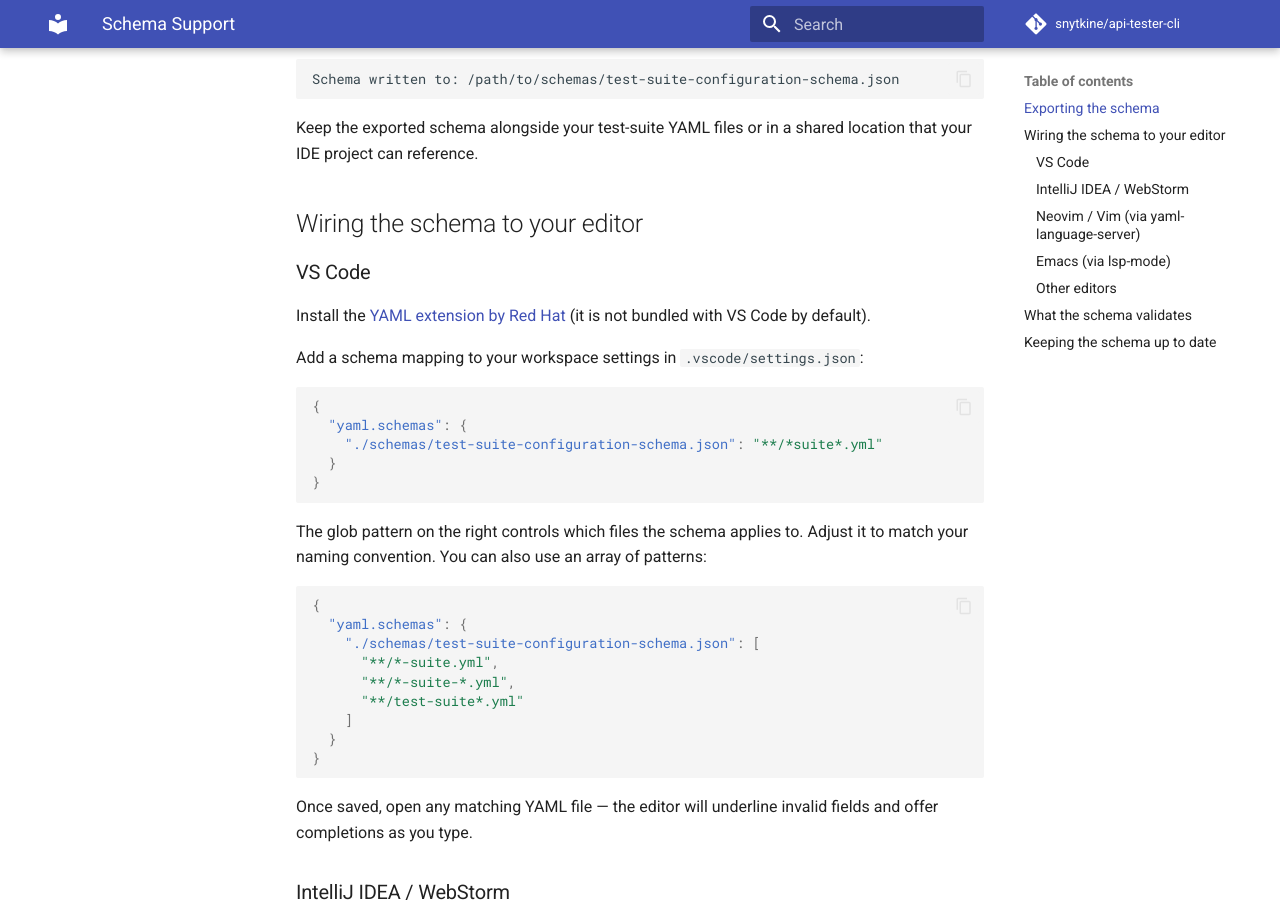
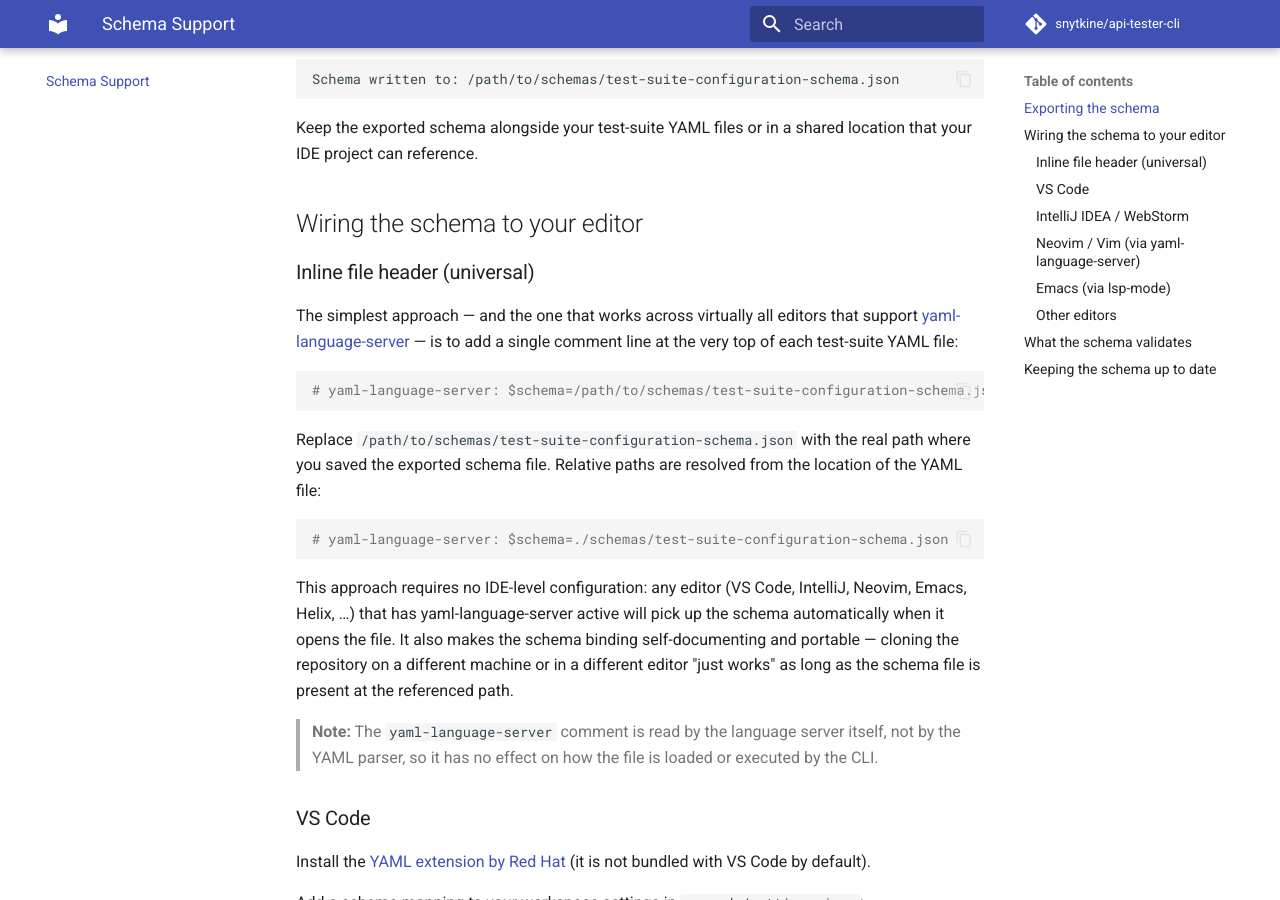
Before and after one commit to snytkine/api-tester-cli, an MkDocs documentation site: the page built from docs/schema-support.md, in a window 1280 px wide and 900 px high, scrolled down 868 px. Built offline with MkDocs 1.6.1 and Material for MkDocs 9.7.7, drawn with Linux system fonts in a browser that asks for light colours; comment, search, counter and statistics services are not loaded.

Commit message:
Update docs to mention usage of test-suite schema inside the yaml file. Added link to Schema support to nav menu

````diff
--- a/docs/schema-support.md
+++ b/docs/schema-support.md
@@ -31,6 +31,32 @@ Schema written to: /path/to/schemas/test-suite-configuration-schema.json
 Keep the exported schema alongside your test-suite YAML files or in a shared location that your IDE project can reference.
 
 ## Wiring the schema to your editor
+
+### Inline file header (universal)
+
+The simplest approach — and the one that works across virtually all editors that support
+[yaml-language-server](https://github.com/redhat-developer/yaml-language-server) — is to add a
+single comment line at the very top of each test-suite YAML file:
+
+```yaml
+# yaml-language-server: $schema=/path/to/schemas/test-suite-configuration-schema.json
+```
+
+Replace `/path/to/schemas/test-suite-configuration-schema.json` with the real path where you saved
+the exported schema file. Relative paths are resolved from the location of the YAML file:
+
+```yaml
+# yaml-language-server: $schema=./schemas/test-suite-configuration-schema.json
+```
+
+This approach requires no IDE-level configuration: any editor (VS Code, IntelliJ, Neovim, Emacs,
+Helix, …) that has yaml-language-server active will pick up the schema automatically when it opens
+the file. It also makes the schema binding self-documenting and portable — cloning the repository
+on a different machine or in a different editor "just works" as long as the schema file is present
+at the referenced path.
+
+> **Note:** The `yaml-language-server` comment is read by the language server itself, not by the
+> YAML parser, so it has no effect on how the file is loaded or executed by the CLI.
 
 ### VS Code
 
--- a/mkdocs.yml
+++ b/mkdocs.yml
@@ -23,6 +23,7 @@ nav:
   - Templating: templating.md
   - Assertions: assertions.md
   - HTML Execution Report: html-report.md
+  - Schema Support: schema-support.md
   - Environment Variables & Debugging: environment-variables.md
 
 markdown_extensions:
````
Also changed, not shown: README.md (+13 -1 lines).
